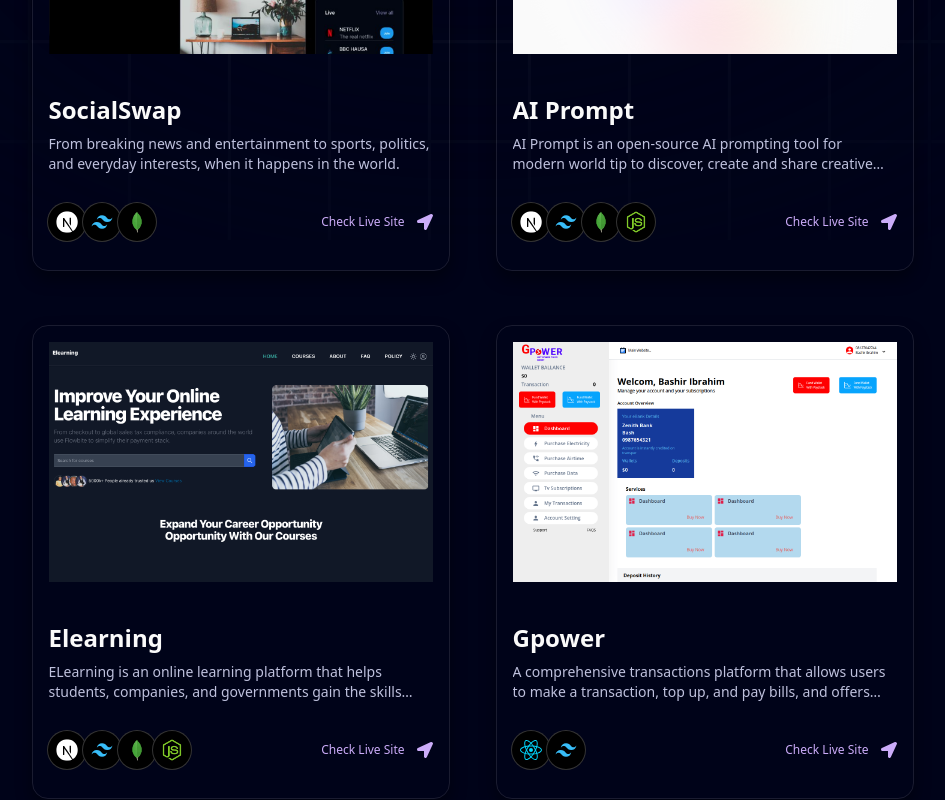
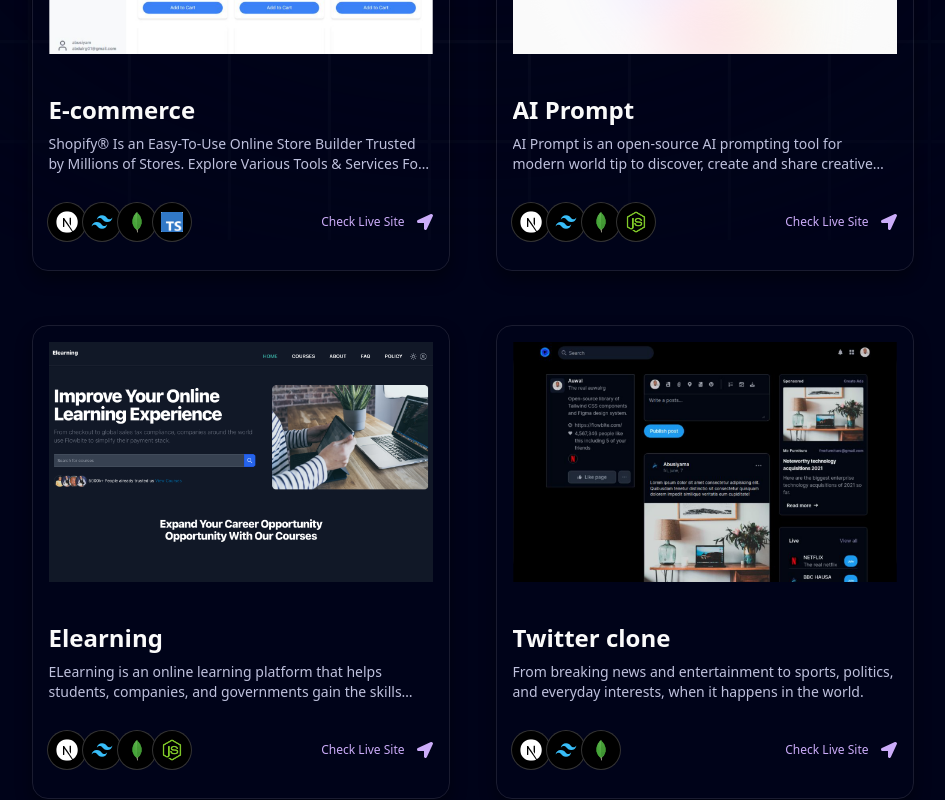
Before and after one commit to abdulrg01/abdulrg, a Next.js app: page /projects in a window 1280 px wide. Shown: the part 560-1360 px from the top of the page, without its empty margins (169-1114 px from the left). Built offline with nearby package versions, Linux system fonts and the light colour scheme.

Commit message:
new project

```diff
--- a/data/index.ts
+++ b/data/index.ts
@@ -72,11 +72,11 @@ export const gridItems = [
 export const projects = [
   {
     id: 1,
-    title: "SocialSwap",
-    des: "From breaking news and entertainment to sports, politics, and everyday interests, when it happens in the world.",
-    img: "/social.png",
-    iconLists: ["/next.svg", "/tail.svg", "/mongodb.png"],
-    link: "https://social-media-opal-sigma.vercel.app",
+    title: "E-commerce",
+    des: "Shopify® Is an Easy-To-Use Online Store Builder Trusted by Millions of Stores. Explore Various Tools & Services For Your Business. Get an E-Commerce Website. Fully Hosted.",
+    img: "/ecommerce.png",
+    iconLists: ["/next.svg", "/tail.svg", "/mongodb.png", "/ts.png"],
+    link: "https://e-commerce-rho-swart.vercel.app/",
   },
   {
     id: 2,
@@ -96,6 +96,14 @@ export const projects = [
   },
   {
     id: 4,
+    title: "Twitter clone",
+    des: "From breaking news and entertainment to sports, politics, and everyday interests, when it happens in the world.",
+    img: "/social.png",
+    iconLists: ["/next.svg", "/tail.svg", "/mongodb.png"],
+    link: "https://social-media-opal-sigma.vercel.app",
+  },
+  {
+    id: 5,
     title: "Gpower",
     des: "A comprehensive transactions platform that allows users to make a transaction, top up, and pay bills, and offers curated recommendations for the transactions.",
     img: "/gpower.png",
@@ -103,7 +111,7 @@ export const projects = [
     link: "https://dashboard-nu-liart-54.vercel.app",
   },
   {
-    id: 5,
+    id: 6,
     title: "Product Card List",
     des: "An Ecommerce Product Card.",
     img: "/product.png",
--- a/pages/index.tsx
+++ b/pages/index.tsx
@@ -1,9 +1,3 @@
-import { FloatingNav } from "../components/ui/FloatingNav";
-import RecentProject from "../components/RecentProject";
-import { navItems } from "../data";
-import Experience from "../components/Experience";
-import Process from "../components/Process";
-import Footer from "../components/Footer";
 import Hero from "@/components/Hero";
 
 export default function Home() {
```
Also changed, not shown: public/ecommerce.png (added), public/ts.png (added).
